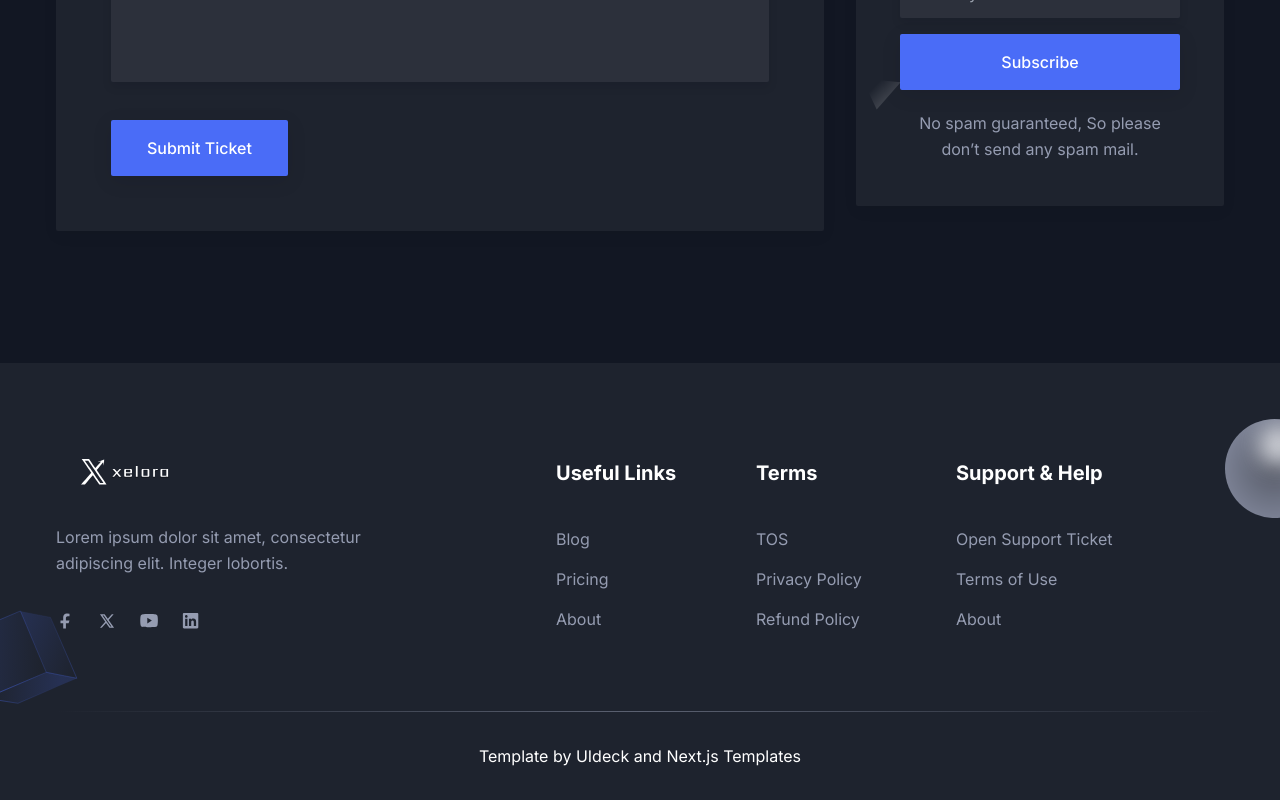
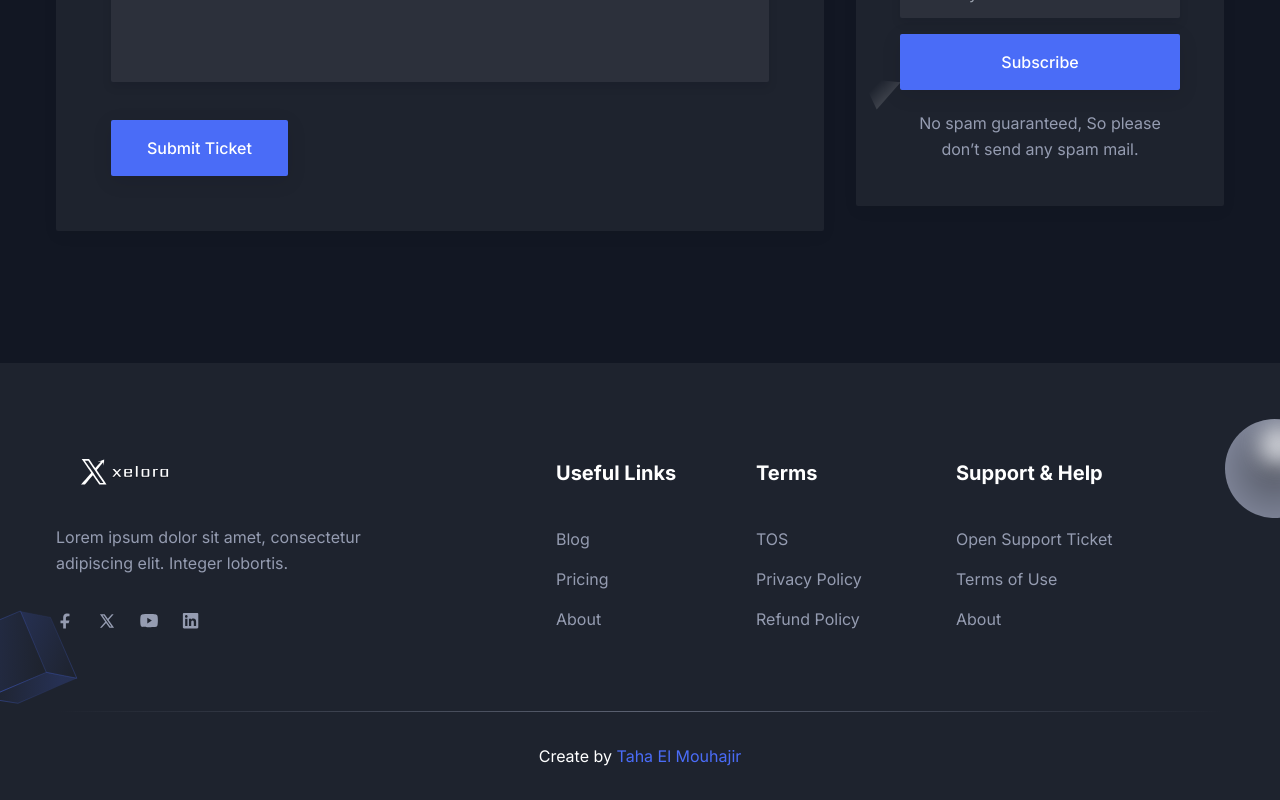
Before and after one commit to paji1/ag, a Next.js app: page / in a window 1280 px wide. Shown: the part 7674-8474 px from the top of the page. Built offline with nearby package versions, Linux system fonts and the light colour scheme.

Commit message:
fix: update footer attribution text and link

```diff
--- a/src/components/Footer/index.tsx
+++ b/src/components/Footer/index.tsx
@@ -215,24 +215,16 @@ const Footer = () => {
           <div className="h-px w-full bg-gradient-to-r from-transparent via-[#D2D8E183] to-transparent dark:via-[#959CB183]"></div>
           <div className="py-8">
             <p className="text-center text-base text-body-color dark:text-white">
-              Template by{" "}
+              Create by{" "}
               <a
-                href="http://uideck.com"
+                href="http://github.com/paji1"
                 target="_blank"
                 rel="noopener noreferrer"
-                className="hover:text-primary"
+                className="hover:text-white text-primary"
               >
-                UIdeck
+                Taha El Mouhajir
               </a>{" "}
-              and{" "}
-              <a
-                href="https://nextjstemplates.com"
-                target="_blank"
-                rel="noopener noreferrer"
-                className="hover:text-primary"
-              >
-                Next.js Templates
-              </a>
+
             </p>
           </div>
         </div>
```
